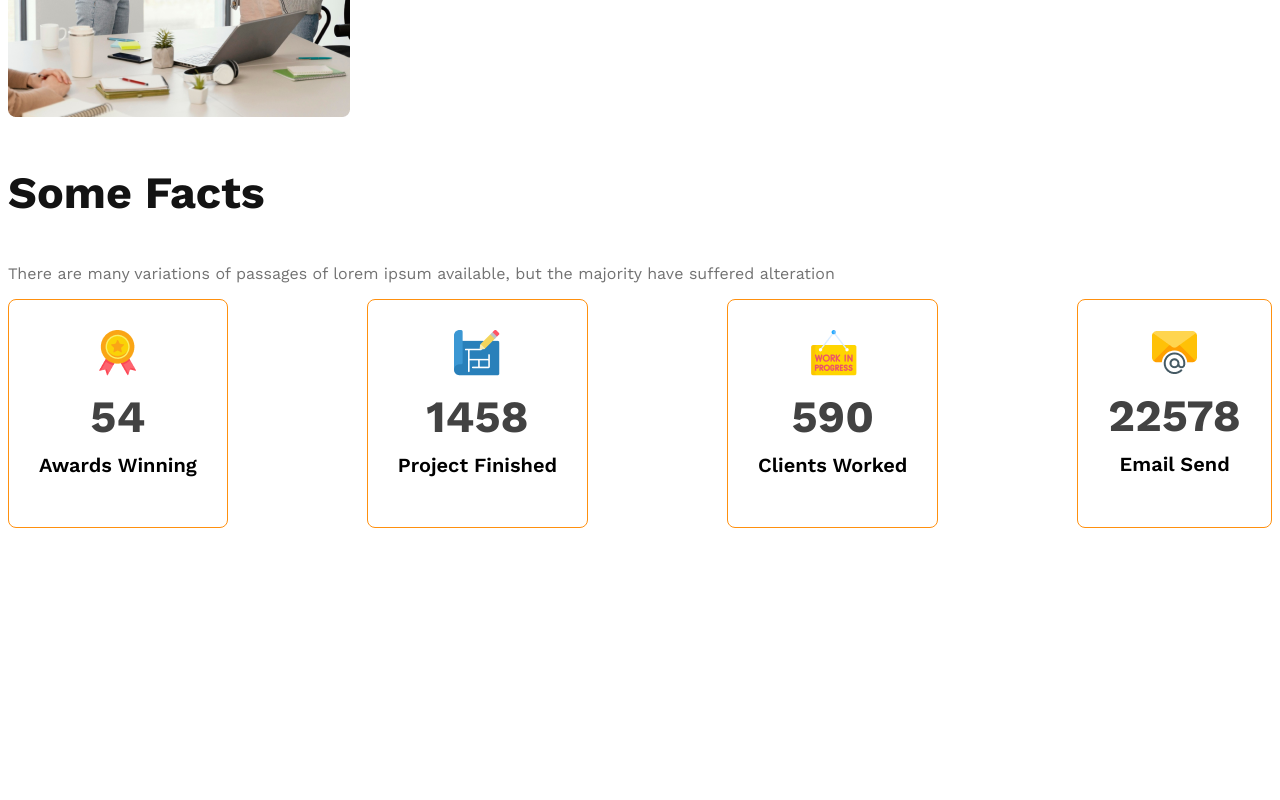
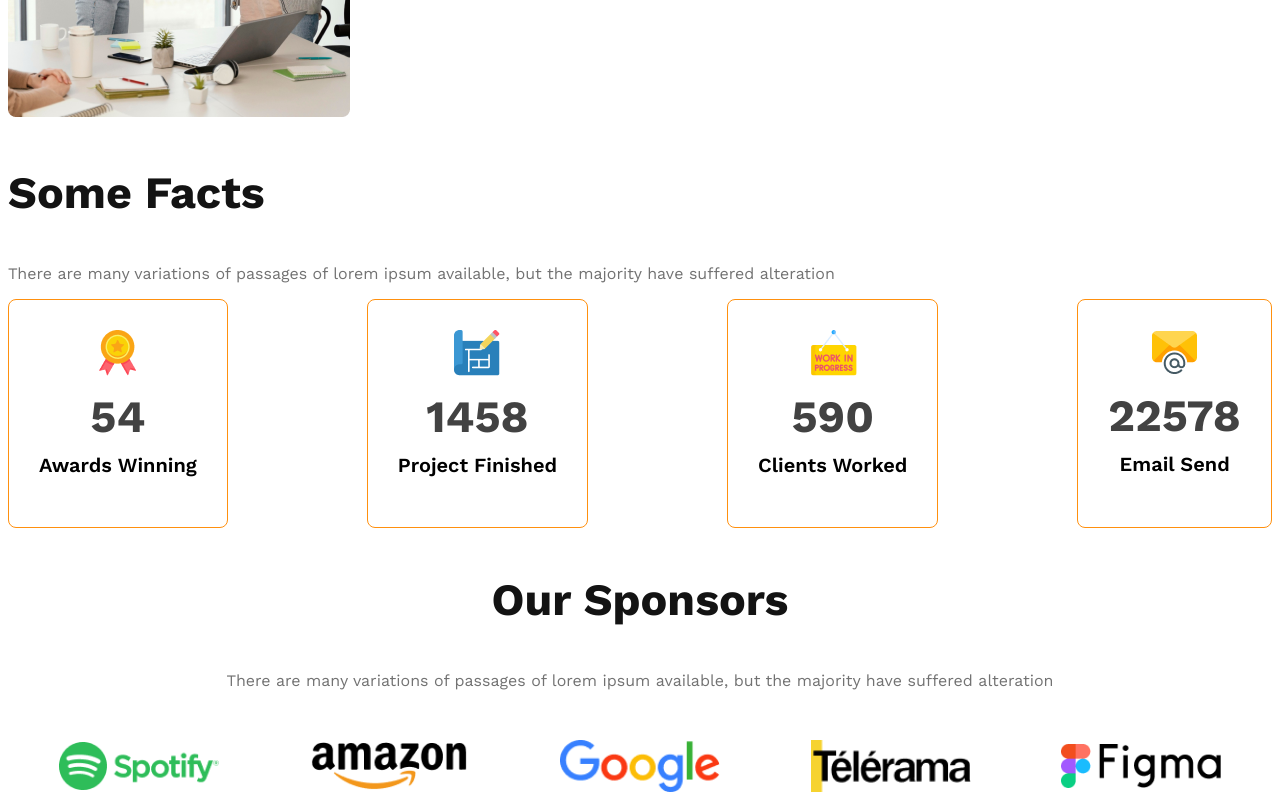
Before and after one commit to farhan1937/g3-architects, a plain HTML site: page index.html in a window 1280 px wide. Shown: the part 2274-3074 px from the top of the page. Before the commit the page ends 2810 px from the top, so only its background shows below. Drawn offline with nearby package versions, Linux system fonts and the light colour scheme.

Commit message:
added teames

```diff
--- a/css/style.css
+++ b/css/style.css
@@ -111,6 +111,7 @@ main{
 .facts-card-container{
     display: flex;
     justify-content: space-between;
+    gap: 1.25rem;
 }
 .facts-card-container .card{
     border: 1px solid #FF900E;
@@ -130,6 +131,20 @@ main{
     margin-bottom: 10px;
 
 }
+/* sponsors style  */
+.sponsors{
+    text-align: center;
+}
+.sponsors-img-container{
+    margin-top: 50px;
+    display: flex;
+    justify-content: space-evenly;
+    align-items: center;
+    gap: 40px;
+}
+.sponsors-img-container img{
+    width: 160px;
+}
 
 
 
@@ -148,7 +163,9 @@ main{
         padding: 20px;
     }
     nav,
-    .teams-container{
+    .teams-container,
+    .facts-card-container,
+    .sponsors-img-container{
         flex-direction: column;
     }
 
@@ -162,6 +179,7 @@ main{
         padding-left: 20px;
     }
 
+
 }
 
 /* tablet or media devices */
@@ -169,7 +187,9 @@ main{
     header{
         padding: 50px;
     }
-    nav, .teams-container{
+    nav,
+    .teams-container,
+    .sponsors-img-container{
         flex-direction:column;
     }
 }
--- a/index.html
+++ b/index.html
@@ -80,6 +80,18 @@
             </div>
 
         </section>
+        <!-- sponsors section  -->
+        <section class="sponsors">
+            <h3 class="section-title">Our Sponsors</h3>
+            <p class="text-light-gray">There are many variations of passages of lorem ipsum available, but the majority have suffered alteration</p>
+            <div class="sponsors-img-container">
+                <img src="./images/sponsors/spotify.png" alt="">
+                <img src="./images/sponsors/amazon.png" alt="">
+                <img src="./images/sponsors/google.png" alt="">
+                <img src="./images/sponsors/telerama.png" alt="">
+                <img src="./images/sponsors/figma.png" alt="">
+            </div>
+        </section>
     </main>
     <footer>
 
```
